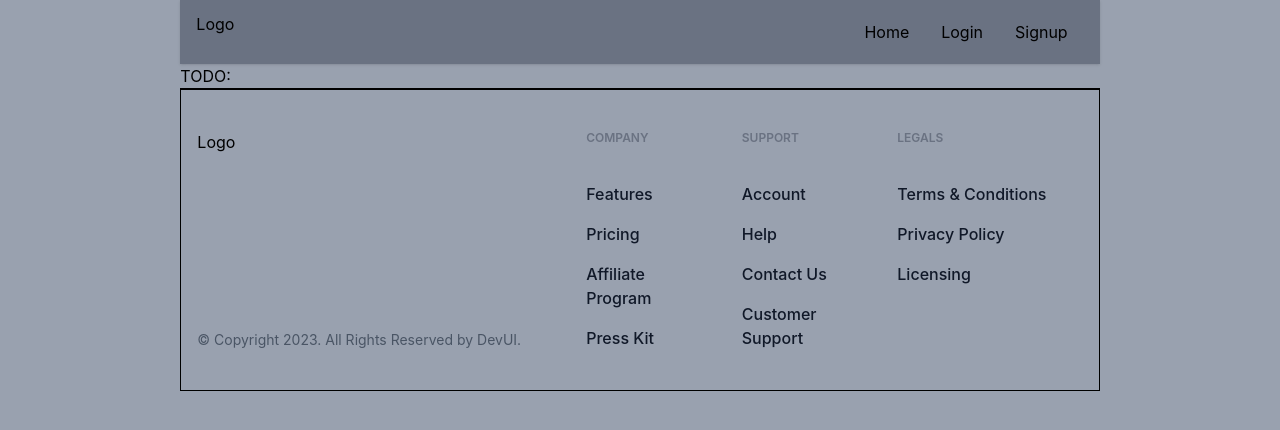
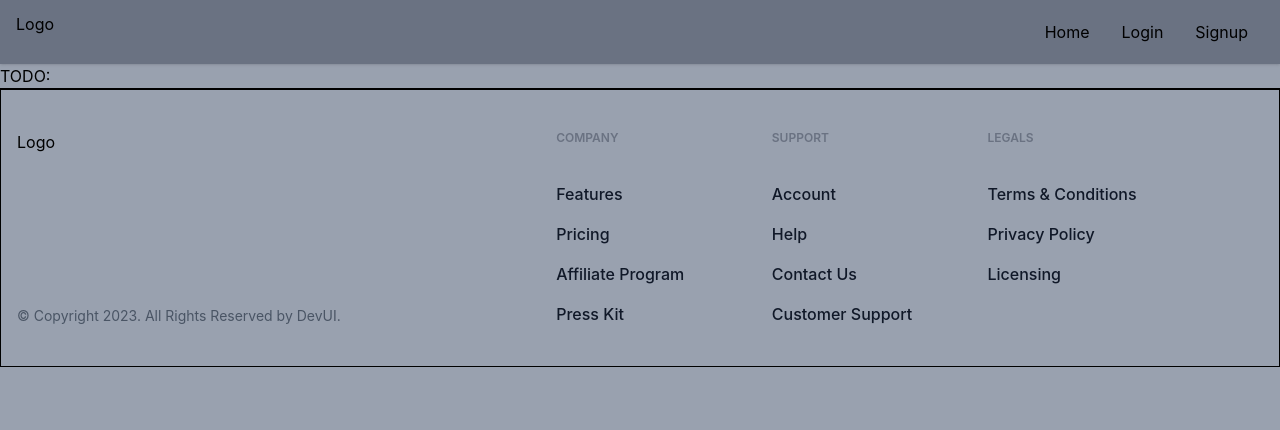
Before and after one commit to sohail7499/Mega-project, a React (Vite) app: page / in a window 1280 px wide. Shown: the top 430 px of the page. Built offline with nearby package versions, Linux system fonts and the light colour scheme; no server answers.

Commit message:
feat: complete app setup and auth integration

```diff
--- a/src/App.jsx
+++ b/src/App.jsx
@@ -25,7 +25,7 @@
   }, []);
 
   return !loading ? (
-    <div className="min-h-screen flex justify-center  bg-gray-400">
+    <div className="min-h-screen  bg-gray-400">
       <div className="">
         <Header />
         TODO: <Outlet />
```
